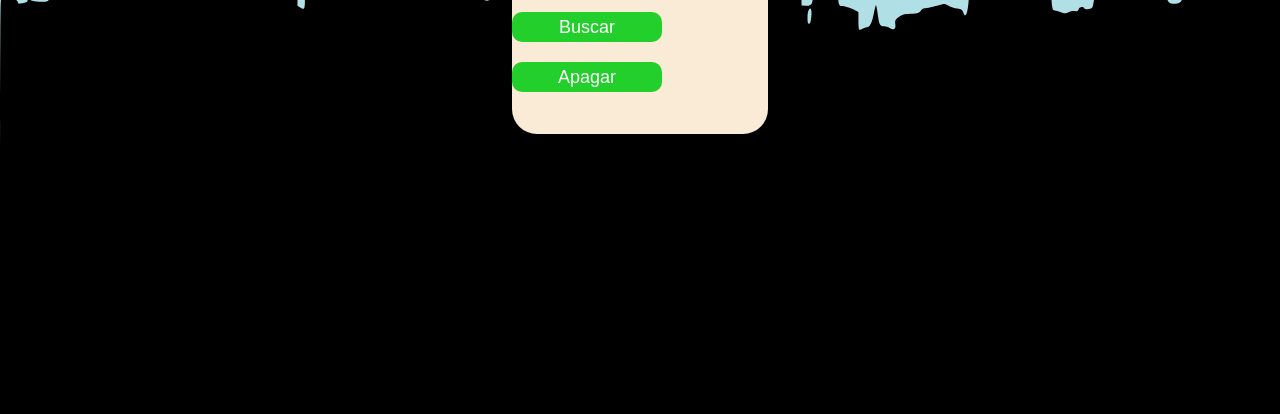
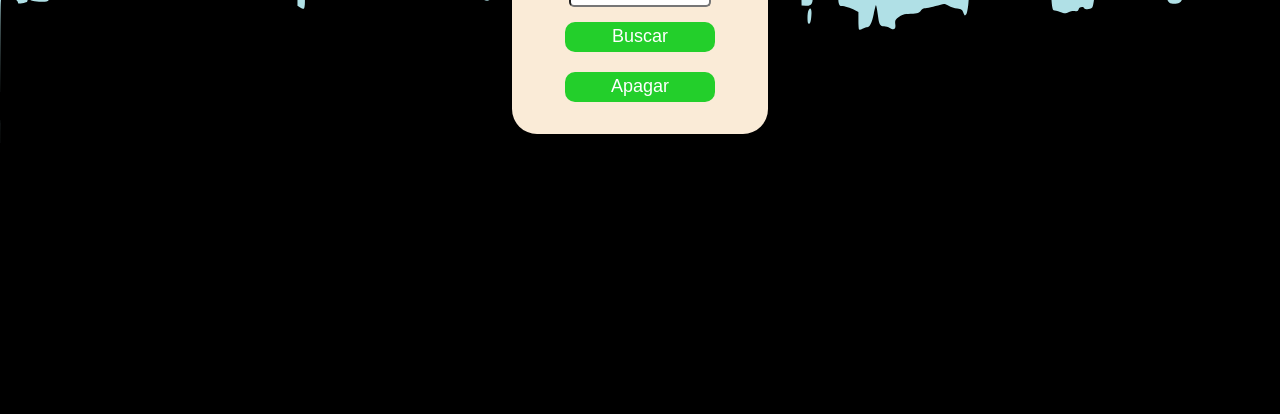
Before and after one commit to nattanslobato/viaCEP, a plain HTML site: page index.html in a window 1280 px wide. Shown: the part 386-800 px from the top of the page. Drawn offline with Linux system fonts and the light colour scheme.

Commit message:
feat: change in stylization.

```diff
--- a/index.html
+++ b/index.html
@@ -13,10 +13,9 @@
 
     <div id="container">
         <div id="bloco">
-            <h1>ViaCEP
-            </h1>
+            <h1>ViaCEP</h1>
             <input type="text" id="cep" maxlength="8">
-            <div id="buttons">
+            <div class="buttons">
                 <button onclick="buscarEndereco()">Buscar</button>
                 <button onclick="apagarResposta()">Apagar</button>
             </div>
--- a/style.css
+++ b/style.css
@@ -5,7 +5,7 @@
 }
 
 #container{
-
+    position: absolute;
     width: 100%;
     height: 100vh;
     background: url(img/imagem.svg);
@@ -30,19 +30,32 @@
 
 #container input{
     border-radius: 5px;
-    width: 200px;
-    height: 25px;
+    width: 10vw;
+    height: 3vh;
     margin: 15px;
     padding: 5px;
 
 }
 
-#container button{
+#bloco .buttons{
+    display: flex;
+    flex-wrap: wrap;
+    align-items: center;
+    justify-content: space-around;
+    flex-direction: row;
+
+    width: 20vw;
+    height: 10vh;
+}
+
+.buttons button{
+    align-self: center;
     border-radius: 10px;
     border: none;
     background-color: rgb(35, 207, 43);
     font-size: 18px;
-    width: 150px;
+    max-width: 150px;
+    width: 30vw;
     height: 30px;
 
     cursor: pointer;
```
